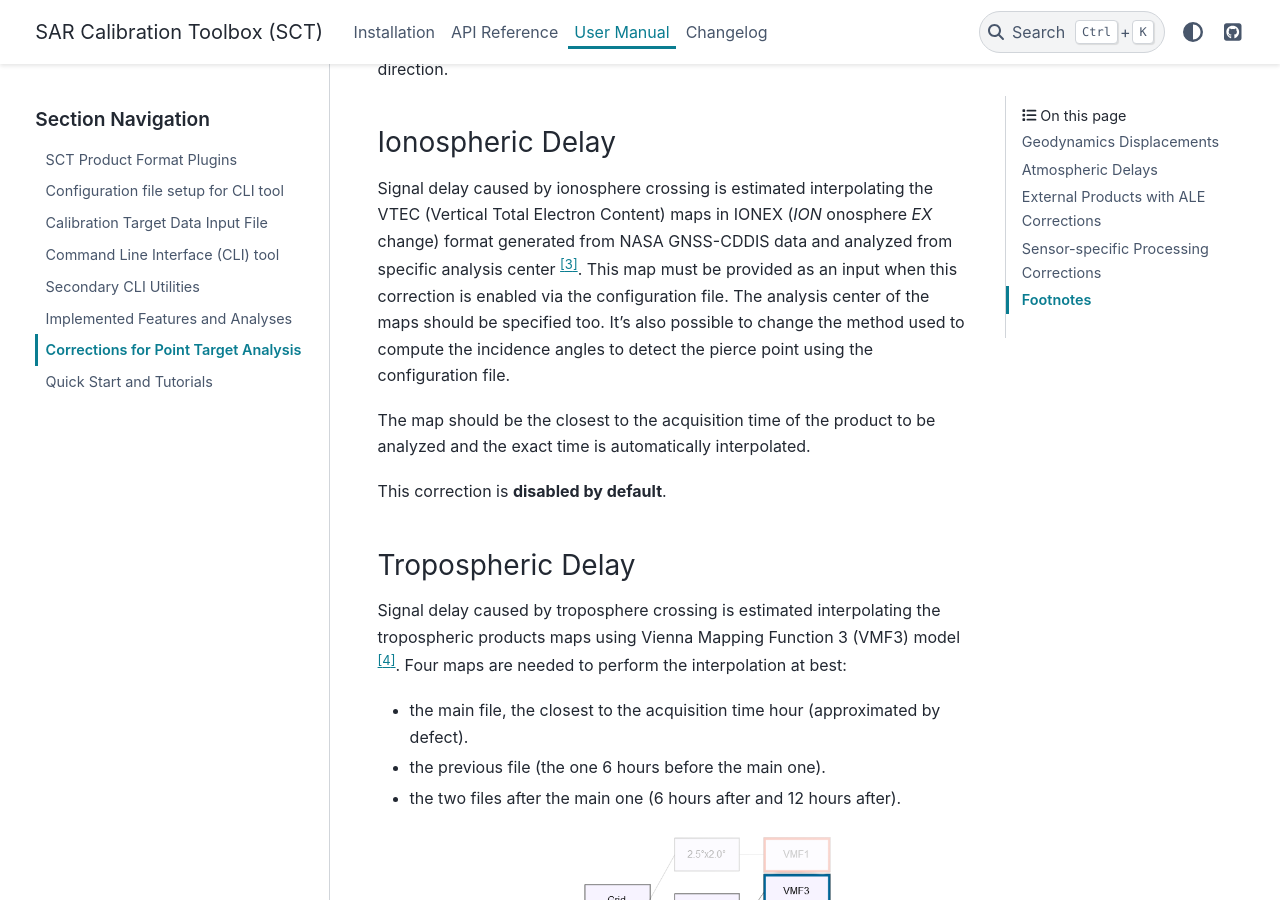
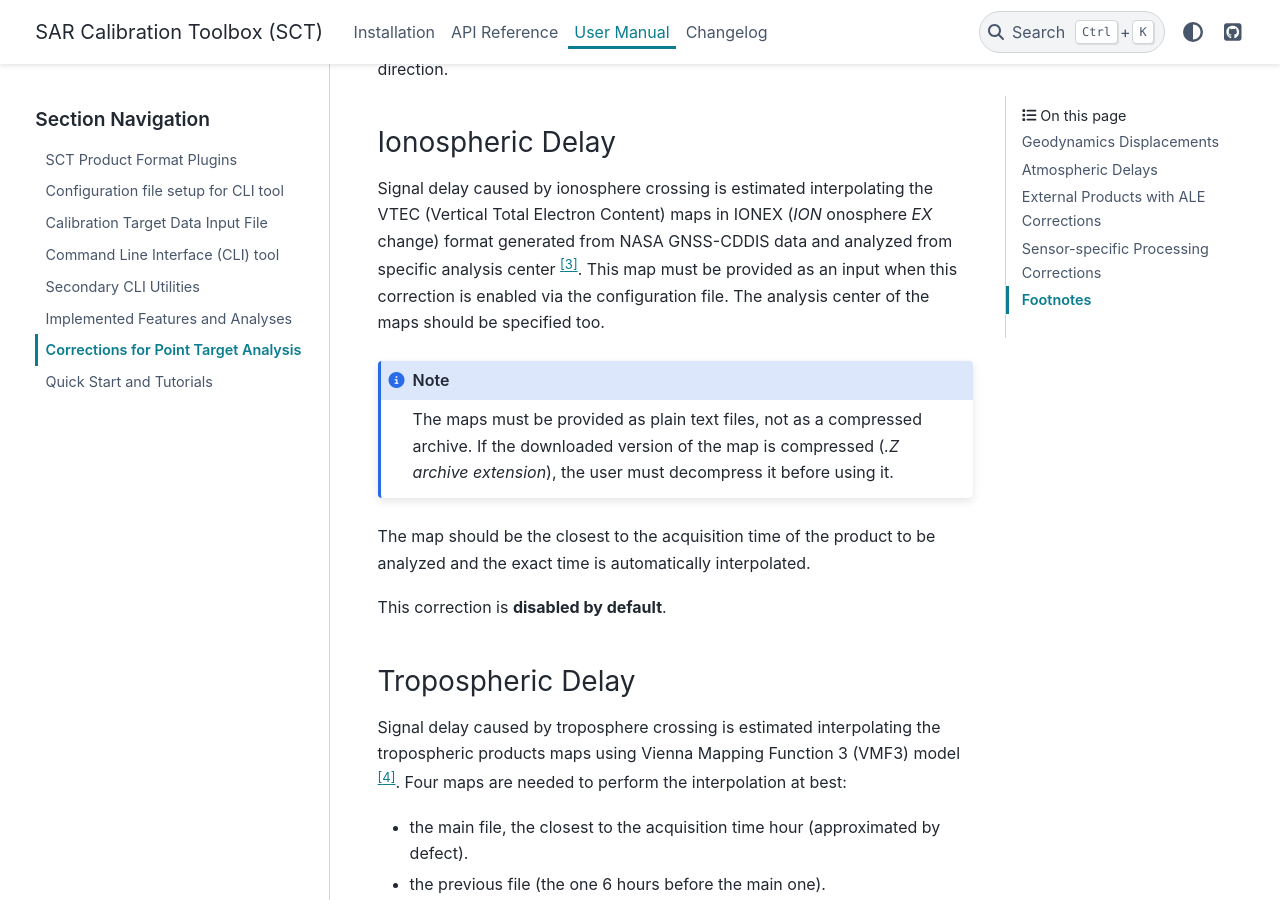
Before and after one commit to aresys-srl/sct, a Sphinx documentation site: the page built from docs/source/user_manual/pta_corrections.rst, in a window 1280 px wide and 900 px high, scrolled down 2115 px. Built offline with Sphinx 7.4.7 and the PyData theme 0.15.4, drawn with Linux system fonts in a browser that asks for light colours.

Commit message:
atmospheric correction documentation update for compressed maps

```diff
--- a/docs/source/user_manual/pta_corrections.rst
+++ b/docs/source/user_manual/pta_corrections.rst
@@ -69,8 +69,12 @@ Ionospheric Delay
 Signal delay caused by ionosphere crossing is estimated interpolating the VTEC (Vertical Total Electron Content) maps in
 IONEX (*ION* onosphere *EX* change) format generated from NASA GNSS-CDDIS data and analyzed from specific analysis center [#]_.
 This map must be provided as an input when this correction is enabled via the configuration file.
-The analysis center of the maps should be specified too. It's also possible to change the method used to compute the incidence angles
-to detect the pierce point using the configuration file.
+The analysis center of the maps should be specified too.
+
+.. note::
+
+   The maps must be provided as plain text files, not as a compressed archive. If the downloaded version of the map is
+   compressed (*.Z archive extension*), the user must decompress it before using it.
 
 The map should be the closest to the acquisition time of the product to be analyzed and the exact time is automatically interpolated.
 
```
